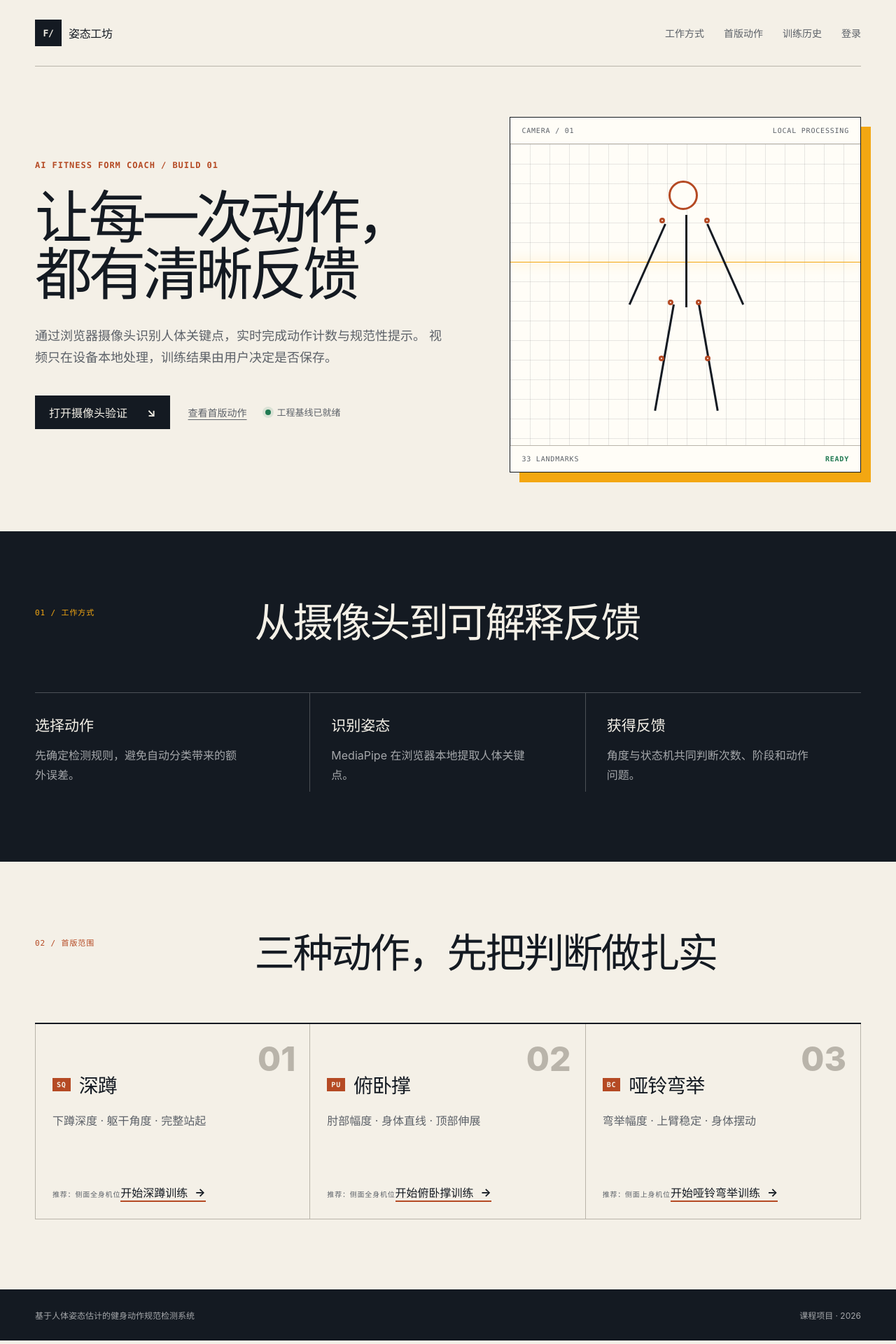
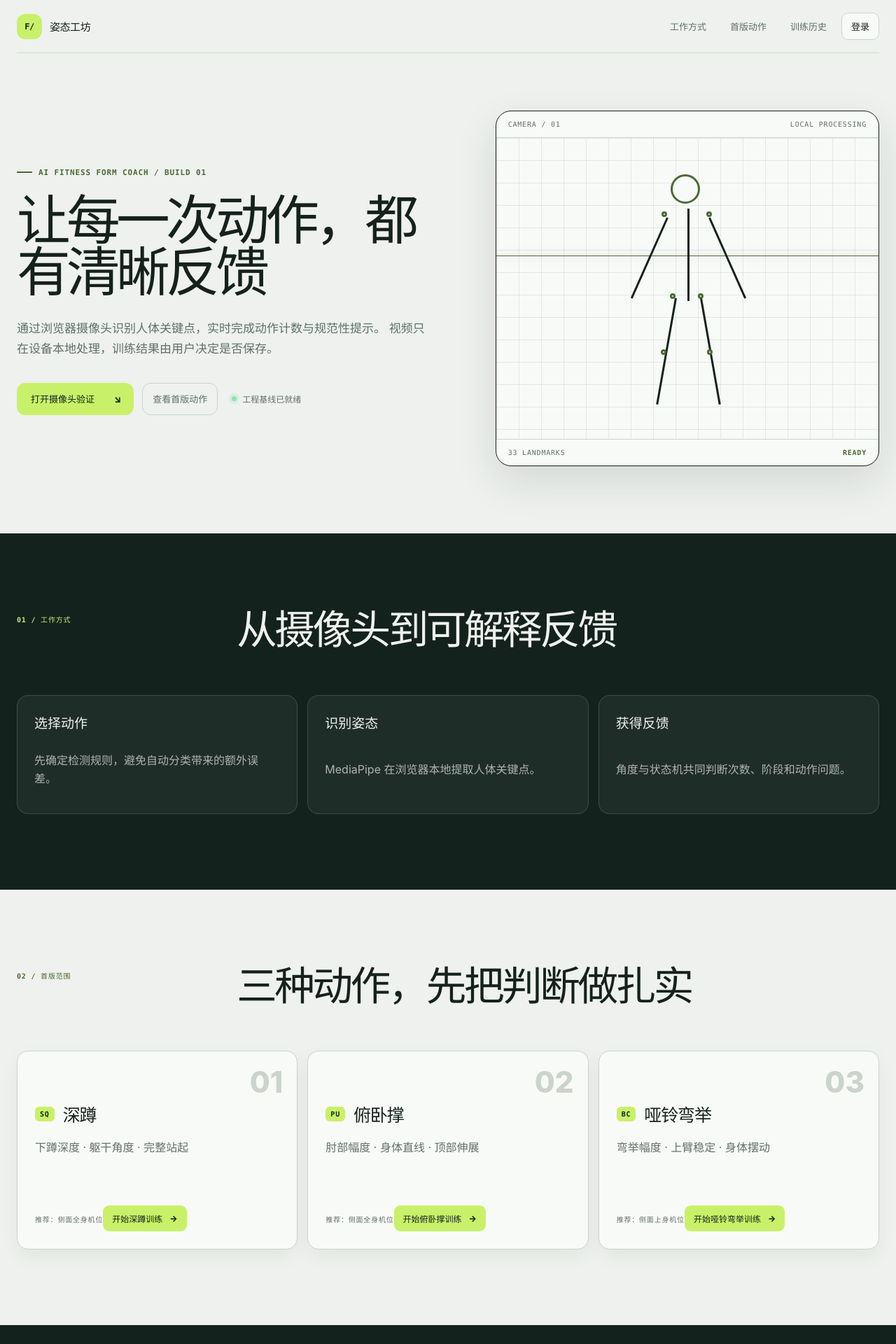
Before and after one commit to flow-ying/fitness, a React (Vite) app: page / in a window 1280 px wide. Shown: the top 1920 px of the page at 70% size. Built offline with nearby package versions, Linux system fonts and the light colour scheme; no server answers.

Commit message:
feat: refresh fitness product interface

```diff
--- a/src/App.css
+++ b/src/App.css
@@ -1,79 +1,84 @@
 .site-shell {
   min-height: 100vh;
+  color: var(--ink);
+  background: var(--paper);
 }
-
 .site-header {
-  position: relative;
-  z-index: 2;
+  position: sticky;
+  top: 0;
+  z-index: 10;
   display: flex;
   align-items: center;
   justify-content: space-between;
-  width: min(1180px, calc(100% - 40px));
+  width: min(1240px, calc(100% - 48px));
   margin: 0 auto;
-  padding: 28px 0;
-  border-bottom: 1px solid var(--border-strong);
+  padding: 18px 0;
+  border-bottom: 1px solid rgb(203 212 204 / 74%);
+  background: rgb(238 241 237 / 90%);
+  backdrop-filter: blur(18px);
 }
-
 .brand {
   display: inline-flex;
   align-items: center;
-  gap: 10px;
+  gap: 11px;
   color: var(--ink);
-  font-weight: 750;
-  letter-spacing: -0.02em;
+  font-size: 15px;
+  font-weight: 800;
+  letter-spacing: -0.03em;
   text-decoration: none;
 }
-
 .brand-mark {
   display: grid;
-  width: 38px;
-  height: 38px;
+  width: 36px;
+  height: 36px;
   place-items: center;
-  color: var(--paper);
-  background: var(--ink);
+  color: var(--ink);
+  background: var(--accent);
+  border-radius: 12px;
   font-family: var(--font-mono);
-  font-size: 13px;
+  font-size: 12px;
+  font-weight: 800;
 }
-
 nav {
   display: flex;
-  gap: 28px;
+  align-items: center;
+  gap: 8px;
 }
-
-nav a {
-  color: var(--ink-muted);
-  font-size: 14px;
-  text-decoration: none;
-}
-
+nav a,
 nav button {
-  padding: 0;
+  padding: 9px 13px;
   color: var(--ink-muted);
   background: transparent;
   border: 0;
+  border-radius: 10px;
   cursor: pointer;
-  font-size: 14px;
+  font-size: 13px;
+  text-decoration: none;
+  transition:
+    color 160ms ease,
+    background 160ms ease;
 }
-
+nav a:hover,
 nav button:hover {
   color: var(--ink);
+  background: rgb(200 241 105 / 35%);
 }
-
-nav a:hover {
+nav button:last-child {
   color: var(--ink);
+  background: var(--panel);
+  border: 1px solid var(--border-strong);
+  font-weight: 750;
 }
-
 .hero-section {
   display: grid;
-  grid-template-columns: minmax(0, 1.08fr) minmax(360px, 0.92fr);
-  gap: clamp(48px, 7vw, 100px);
+  grid-template-columns: minmax(0, 1.04fr) minmax(360px, 0.96fr);
+  gap: clamp(44px, 7vw, 112px);
   align-items: center;
-  width: min(1180px, calc(100% - 40px));
-  min-height: 660px;
+  width: min(1240px, calc(100% - 48px));
+  min-height: 670px;
   margin: 0 auto;
-  padding: 72px 0 84px;
+  padding: 82px 0 96px;
 }
-
 .eyebrow,
 .section-index,
 .pose-panel-head,
@@ -84,135 +89,138 @@ nav a:hover {
   letter-spacing: 0.08em;
   text-transform: uppercase;
 }
-
 .eyebrow {
-  margin: 0 0 28px;
+  display: inline-flex;
+  align-items: center;
+  gap: 9px;
+  margin: 0 0 25px;
   color: var(--accent-dark);
-  font-size: 12px;
-  font-weight: 700;
+  font-size: 11px;
+  font-weight: 800;
 }
-
+.eyebrow::before {
+  width: 22px;
+  height: 2px;
+  content: "";
+  background: var(--accent-dark);
+}
 h1 {
-  max-width: 700px;
+  max-width: 720px;
   margin: 0;
   color: var(--ink);
-  font-size: clamp(48px, 6.4vw, 88px);
-  font-weight: 820;
-  letter-spacing: -0.065em;
-  line-height: 0.98;
+  font-size: clamp(48px, 6vw, 84px);
+  font-weight: 850;
+  letter-spacing: -0.075em;
+  line-height: 0.97;
 }
-
 .hero-description {
-  max-width: 620px;
-  margin: 32px 0 0;
+  max-width: 600px;
+  margin: 28px 0 0;
   color: var(--ink-muted);
-  font-size: 18px;
-  line-height: 1.75;
+  font-size: 17px;
+  line-height: 1.7;
 }
-
 .hero-actions {
   display: flex;
   align-items: center;
-  gap: 26px;
-  margin-top: 38px;
+  flex-wrap: wrap;
+  gap: 12px;
+  margin-top: 34px;
 }
-
-.primary-link {
+.primary-link,
+.secondary-link {
   display: inline-flex;
   align-items: center;
+  min-height: 46px;
+  border-radius: 12px;
+  cursor: pointer;
+  font-size: 13px;
+  font-weight: 800;
+  text-decoration: none;
+  transition:
+    transform 160ms ease,
+    background 160ms ease;
+}
+.primary-link {
   gap: 28px;
-  min-height: 48px;
-  padding: 0 20px;
-  color: var(--paper);
-  background: var(--ink);
-  border: 0;
-  border-radius: 0;
-  cursor: pointer;
-  font-weight: 700;
-  text-decoration: none;
+  padding: 0 17px 0 19px;
+  color: var(--ink);
+  background: var(--accent);
+  border: 1px solid var(--accent);
 }
-
 .primary-link:hover {
-  background: var(--accent-dark);
+  background: #d8fa8e;
+  transform: translateY(-2px);
 }
-
 .secondary-link {
+  padding: 0 14px;
   color: var(--ink-muted);
-  font-size: 14px;
-  font-weight: 700;
-  text-decoration: underline;
-  text-underline-offset: 4px;
+  border: 1px solid var(--border-strong);
 }
-
 .secondary-link:hover {
   color: var(--ink);
+  background: var(--panel);
+  transform: translateY(-2px);
 }
-
 .build-status {
   display: inline-flex;
   align-items: center;
-  gap: 9px;
-  margin: 0;
+  gap: 8px;
+  margin: 0 0 0 8px;
   color: var(--ink-muted);
-  font-size: 13px;
+  font-size: 12px;
 }
-
 .build-status span {
-  width: 8px;
-  height: 8px;
+  width: 7px;
+  height: 7px;
   background: var(--success);
   border-radius: 50%;
-  box-shadow: 0 0 0 4px rgb(33 122 82 / 12%);
+  box-shadow: 0 0 0 4px rgb(140 227 176 / 24%);
 }
-
 .pose-panel {
+  overflow: hidden;
   border: 1px solid var(--ink);
+  border-radius: 22px;
   background: var(--panel);
-  box-shadow: 14px 14px 0 var(--accent);
+  box-shadow: var(--shadow);
 }
-
 .pose-panel-head,
 .pose-panel-foot {
   display: flex;
   justify-content: space-between;
-  padding: 13px 16px;
+  padding: 13px 17px;
   color: var(--ink-muted);
   font-size: 10px;
 }
-
 .pose-panel-head {
   border-bottom: 1px solid var(--border-strong);
 }
-
 .pose-panel-foot {
   border-top: 1px solid var(--border-strong);
 }
-
 .signal {
-  color: var(--success);
+  color: var(--accent-dark);
   font-weight: 800;
 }
-
 .pose-stage {
   position: relative;
   height: 430px;
   overflow: hidden;
+  background: var(--panel);
   background-image:
     linear-gradient(var(--grid-line) 1px, transparent 1px),
     linear-gradient(90deg, var(--grid-line) 1px, transparent 1px);
-  background-size: 28px 28px;
+  background-size: 32px 32px;
 }
-
 .scan-line {
   position: absolute;
   top: 39%;
   right: 0;
   left: 0;
   height: 1px;
-  background: var(--accent);
-  box-shadow: 0 0 16px var(--accent);
+  background: var(--accent-dark);
+  box-shadow: 0 0 14px rgb(73 107 53 / 45%);
 }
-
 .pose-head,
 .joint {
   position: absolute;
@@ -220,14 +228,12 @@ h1 {
   background: var(--panel);
   border-radius: 50%;
 }
-
 .pose-head {
   top: 52px;
   left: calc(50% - 24px);
   width: 42px;
   height: 42px;
 }
-
 .pose-torso,
 .pose-arm,
 .pose-leg {
@@ -236,337 +242,276 @@ h1 {
   background: var(--ink);
   transform-origin: top center;
 }
-
 .pose-torso {
   top: 101px;
   left: 50%;
   height: 132px;
 }
-
 .pose-arm {
   top: 114px;
   height: 126px;
 }
-
 .pose-arm-left {
   left: calc(50% - 30px);
   transform: rotate(24deg);
 }
-
 .pose-arm-right {
   left: calc(50% + 30px);
   transform: rotate(-24deg);
 }
-
 .pose-leg {
   top: 229px;
   height: 154px;
 }
-
 .pose-leg-left {
   left: calc(50% - 18px);
   transform: rotate(10deg);
 }
-
 .pose-leg-right {
   left: calc(50% + 18px);
   transform: rotate(-10deg);
 }
-
 .joint {
   width: 8px;
   height: 8px;
 }
-
 .joint-shoulder-left {
   top: 105px;
   left: calc(50% - 37px);
 }
-
 .joint-shoulder-right {
   top: 105px;
   left: calc(50% + 27px);
 }
-
 .joint-hip-left {
   top: 222px;
   left: calc(50% - 25px);
 }
-
 .joint-hip-right {
   top: 222px;
   left: calc(50% + 15px);
 }
-
 .joint-knee-left {
   top: 302px;
   left: calc(50% - 38px);
 }
-
 .joint-knee-right {
   top: 302px;
   left: calc(50% + 28px);
 }
-
 .workflow-section,
 .exercise-section {
-  padding: 100px max(20px, calc((100vw - 1180px) / 2));
+  padding: 108px max(24px, calc((100vw - 1240px) / 2));
 }
-
 .workflow-section {
   color: var(--paper);
-  background: var(--ink);
+  background: var(--night);
 }
-
 .section-heading {
   display: grid;
-  grid-template-columns: 0.48fr 1.52fr;
+  grid-template-columns: 0.46fr 1.54fr;
   gap: 40px;
   align-items: start;
 }
-
 .section-index {
   margin: 7px 0 0;
   color: var(--accent);
-  font-size: 11px;
+  font-size: 10px;
+  font-weight: 700;
 }
-
 h2 {
   max-width: 780px;
   margin: 0;
   font-size: clamp(34px, 4.5vw, 60px);
-  font-weight: 780;
-  letter-spacing: -0.045em;
-  line-height: 1.05;
+  font-weight: 820;
+  letter-spacing: -0.06em;
+  line-height: 1.02;
 }
-
 .workflow-list,
 .exercise-list {
   display: grid;
   grid-template-columns: repeat(3, 1fr);
-  gap: 0;
+  gap: 14px;
   padding: 0;
   list-style: none;
 }
-
 .workflow-list {
-  margin: 70px 0 0;
-  border-top: 1px solid rgb(255 255 255 / 24%);
+  margin: 64px 0 0;
 }
-
 .workflow-list li {
   display: grid;
   gap: 16px;
-  padding: 30px 30px 10px 0;
-  border-right: 1px solid rgb(255 255 255 / 24%);
+  min-height: 170px;
+  padding: 24px;
+  border: 1px solid rgb(255 255 255 / 14%);
+  border-radius: 16px;
+  background: rgb(255 255 255 / 5%);
 }
-
-.workflow-list li + li {
-  padding-left: 30px;
+.workflow-list strong {
+  font-size: 19px;
 }
-
-.workflow-list li:last-child {
-  border-right: 0;
+.workflow-list span {
+  color: rgb(255 255 255 / 64%);
+  line-height: 1.65;
 }
-
-.workflow-list strong {
-  font-size: 21px;
-}
-
-.workflow-list span {
-  max-width: 300px;
-  color: rgb(255 255 255 / 62%);
-  line-height: 1.7;
-}
-
 .exercise-section {
   background: var(--paper);
 }
-
 .exercise-section .section-index {
   color: var(--accent-dark);
 }
-
 .exercise-list {
-  margin: 70px 0 0;
-  border-top: 2px solid var(--ink);
+  margin: 64px 0 0;
 }
-
 .exercise-list li {
   position: relative;
-  min-height: 245px;
-  padding: 24px;
-  border-right: 1px solid var(--border-strong);
-  border-bottom: 1px solid var(--border-strong);
+  min-height: 280px;
+  padding: 25px;
+  border: 1px solid var(--border-strong);
+  border-radius: 16px;
+  background: var(--panel);
+  box-shadow: 0 10px 28px rgb(21 33 29 / 5%);
+  transition:
+    transform 180ms ease,
+    box-shadow 180ms ease;
 }
-
-.exercise-list li:first-child {
-  border-left: 1px solid var(--border-strong);
+.exercise-list li:hover {
+  box-shadow: var(--shadow);
+  transform: translateY(-4px);
 }
-
 .exercise-number {
   position: absolute;
-  top: 20px;
+  top: 18px;
   right: 20px;
   color: var(--border-strong);
-  font-size: 48px;
-  font-weight: 800;
+  font-size: 42px;
+  font-weight: 850;
 }
-
 .exercise-title-row {
   position: relative;
   display: flex;
   align-items: center;
   gap: 12px;
-  margin-top: 42px;
+  margin-top: 46px;
 }
-
 .exercise-code {
-  padding: 4px 6px;
-  color: var(--paper);
-  background: var(--accent-dark);
+  padding: 5px 7px;
+  color: var(--ink);
+  background: var(--accent);
+  border-radius: 6px;
   font-size: 10px;
-  font-weight: 700;
+  font-weight: 800;
 }
-
 h3 {
   margin: 0;
-  font-size: 28px;
-  letter-spacing: -0.035em;
+  font-size: 25px;
+  letter-spacing: -0.045em;
 }
-
 .exercise-list p {
   min-height: 48px;
-  margin: 20px 0 30px;
+  margin: 18px 0 24px;
   color: var(--ink-muted);
   line-height: 1.6;
 }
-
 .camera-view {
   color: var(--ink-muted);
   font-size: 10px;
 }
-
 .exercise-start-button {
   display: inline-flex;
   align-items: center;
   gap: 10px;
-  margin-top: 24px;
-  padding: 0;
+  margin-top: 23px;
+  padding: 10px 13px;
   color: var(--ink);
-  background: transparent;
+  background: var(--accent);
   border: 0;
-  border-bottom: 2px solid var(--accent-dark);
-  border-radius: 0;
+  border-radius: 9px;
   cursor: pointer;
-  font-weight: 750;
+  font-size: 12px;
+  font-weight: 800;
+  transition:
+    transform 160ms ease,
+    background 160ms ease;
 }
-
 .exercise-start-button:hover {
-  color: var(--accent-dark);
+  background: #d8fa8e;
+  transform: translateY(-2px);
 }
-
 .exercise-unavailable {
   display: block;
   margin-top: 24px;
   color: var(--ink-muted);
   font-size: 12px;
 }
-
 footer {
   display: flex;
   justify-content: space-between;
-  padding: 28px max(20px, calc((100vw - 1180px) / 2));
+  padding: 28px max(24px, calc((100vw - 1240px) / 2));
   color: rgb(255 255 255 / 62%);
-  background: var(--ink);
+  background: var(--night);
   font-size: 12px;
 }
-
 footer p {
   margin: 0;
 }
-
 @media (max-width: 820px) {
   .site-header {
-    width: min(100% - 32px, 1180px);
+    width: min(100% - 32px, 1240px);
   }
-
   nav {
-    gap: 12px;
+    gap: 2px;
   }
-
   nav a {
     display: none;
   }
-
   .hero-section {
     grid-template-columns: 1fr;
     width: min(100% - 32px, 680px);
-    padding: 58px 0 72px;
+    padding: 58px 0 76px;
   }
-
   .pose-panel {
-    max-width: 520px;
+    max-width: 560px;
   }
-
   .section-heading {
     grid-template-columns: 1fr;
     gap: 18px;
   }
-
   .workflow-list,
   .exercise-list {
     grid-template-columns: 1fr;
   }
-
-  .workflow-list li,
-  .workflow-list li + li {
-    padding: 28px 0;
-    border-right: 0;
-    border-bottom: 1px solid rgb(255 255 255 / 24%);
-  }
-
-  .exercise-list li,
-  .exercise-list li:first-child {
-    border-right: 1px solid var(--border-strong);
-    border-left: 1px solid var(--border-strong);
-  }
 }
-
 @media (max-width: 520px) {
   .site-header {
-    padding: 20px 0;
+    padding: 14px 0;
   }
-
   h1 {
     font-size: 46px;
   }
-
   .hero-description {
     font-size: 16px;
   }
-
   .hero-actions {
-    align-items: flex-start;
+    align-items: stretch;
     flex-direction: column;
   }
-
+  .build-status {
+    margin-left: 0;
+  }
   .pose-stage {
     height: 360px;
   }
-
   .workflow-section,
   .exercise-section {
-    padding-top: 72px;
-    padding-bottom: 72px;
+    padding-top: 76px;
+    padding-bottom: 76px;
   }
-
   footer {
     gap: 8px;
     flex-direction: column;
   }
 }
-
 @media (prefers-reduced-motion: reduce) {
   *,
   *::before,
--- a/src/index.css
+++ b/src/index.css
@@ -1,13 +1,17 @@
 :root {
-  --paper: #f4f0e7;
-  --panel: #fffdf7;
-  --ink: #141a22;
-  --ink-muted: #5c6168;
-  --accent: #f3a712;
-  --accent-dark: #b54a24;
-  --success: #217a52;
-  --border-strong: #b9b4aa;
-  --grid-line: rgb(20 26 34 / 10%);
+  --paper: #eef1ed;
+  --panel: #f8faf7;
+  --ink: #15211d;
+  --ink-muted: #61706a;
+  --accent: #c8f169;
+  --accent-dark: #496b35;
+  --success: #8ce3b0;
+  --danger: #ff9c8b;
+  --border-strong: #cbd4cc;
+  --grid-line: rgb(21 33 29 / 9%);
+  --night: #14221e;
+  --night-soft: #20332c;
+  --shadow: 0 22px 60px rgb(21 33 29 / 12%);
   --font-sans:
     Inter, ui-sans-serif, system-ui, -apple-system, BlinkMacSystemFont,
     "Segoe UI", sans-serif;
@@ -33,11 +37,23 @@ body {
   min-width: 320px;
   min-height: 100vh;
   margin: 0;
+  background: var(--paper);
 }
 
 button,
 a {
   font: inherit;
+}
+
+button,
+select {
+  -webkit-tap-highlight-color: transparent;
+}
+
+button:focus-visible,
+select:focus-visible {
+  outline: 3px solid var(--accent);
+  outline-offset: 3px;
 }
 
 a:focus-visible {
```
Also changed, not shown: src/features/training/CameraView.css (+8 -6 lines).
